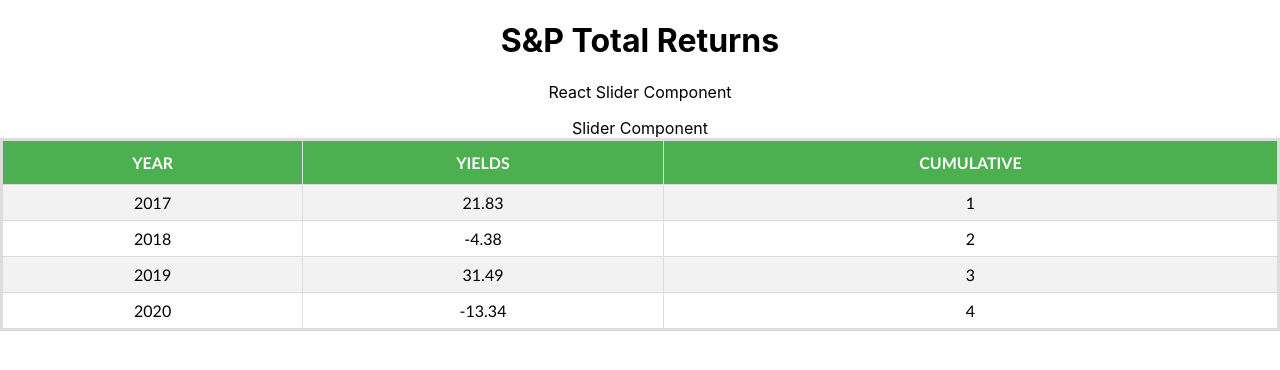
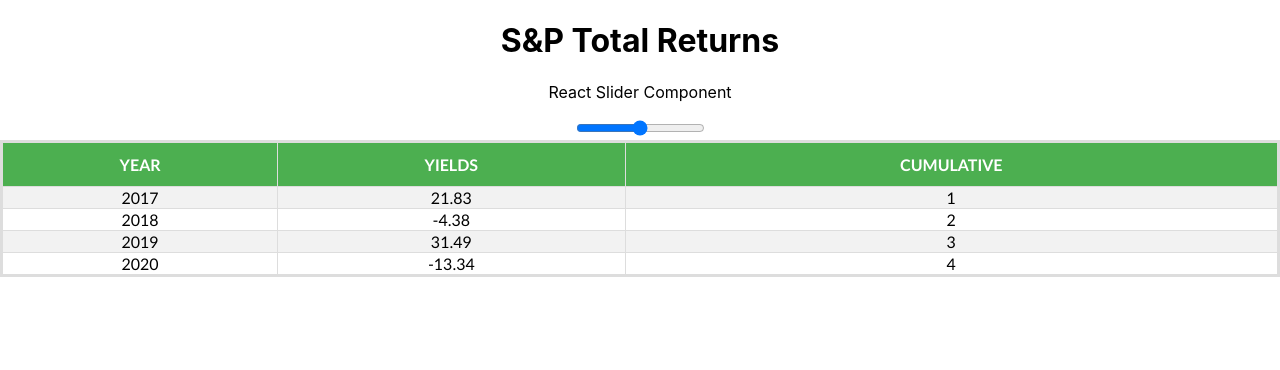
Before and after one commit to cliftonwferguson/Returns, a React (Create React App) app: page / in a window 1280 px wide. Shown: the top 370 px of the page. Built offline with nearby package versions, Linux system fonts and the light colour scheme.

Commit message:
slider component

```diff
--- a/src/Slider/Slider.js
+++ b/src/Slider/Slider.js
@@ -2,13 +2,34 @@
 
 
 
-const Slider = () => {
+const Slider = (props) => {
+     const {
+        step,
+        min,
+        max,
+        value,
+        onChangeValue
+      } = props;
+
+  const handleChange = max => e => {
+  	onChangeValue(e);
+  }
 
 	return (
 		  <>
-		  <div> Slider Component</div>
+		    <div className="slider-container">
+              <input
+                className= "range-slider"
+                type="range"
+                step={step}
+                min={min}
+                max={max}
+                value={value}
+                onChange={handleChange(max)}
+              />
+		    </div>
 		  </>
-		)
+	)
 }
 
  export default Slider;
--- a/src/Table/Table.css
+++ b/src/Table/Table.css
@@ -13,7 +13,7 @@
 
 #indexReturns td, #indexReturns th {
   border: 1px solid #ddd;
-  padding: 8px;
+
 }
 
 #indexReturns tr:nth-child(even){background-color: #f2f2f2;}
```
Also changed, not shown: src/App.js (+21 -0 lines).
